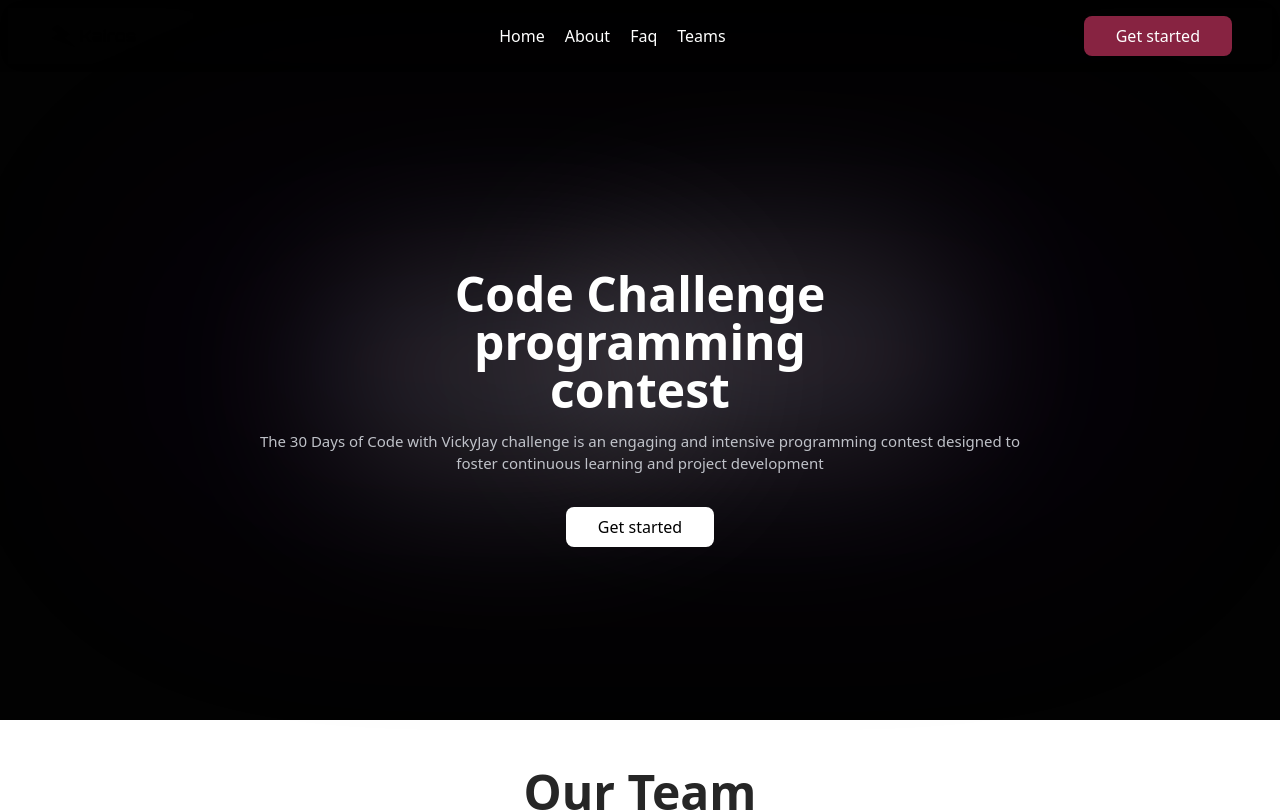
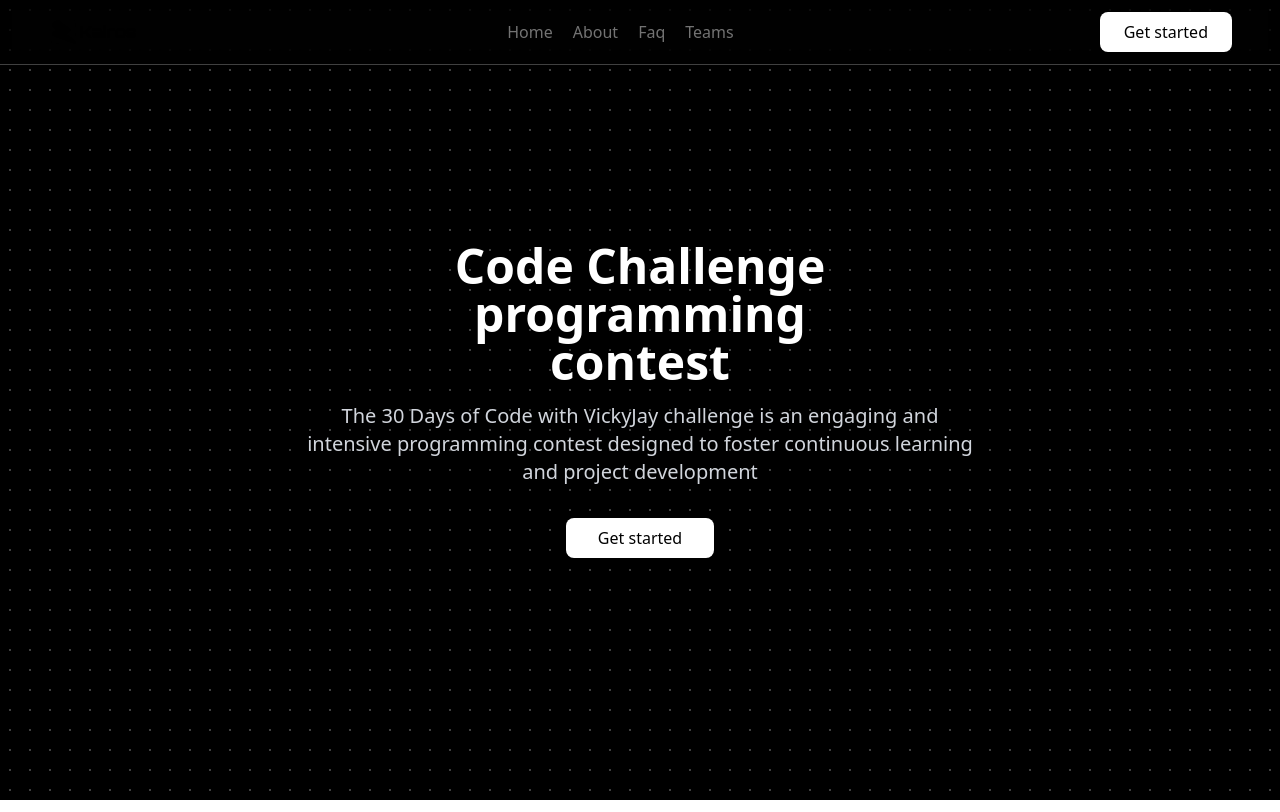
Before and after one commit to skido600/KairosWeb, a Next.js app in the folder kairos-landing/: page / in a window 1280 px wide. Shown: the top 812 px of the page. Built offline with nearby package versions, Linux system fonts and the light colour scheme.

Commit message:
accernity ui in place

```diff
--- a/kairos-landing/components/Hero.tsx
+++ b/kairos-landing/components/Hero.tsx
@@ -1,24 +1,29 @@
 import Button from "./props/Button";
+import { cn } from "@/lib/utils";
+
 function Hero() {
   return (
-    <main className="pt-24 md:pt-36 flex justify-center h-[90vh] text-center items-center bg-[#020202] pb-12 relative z-0">
-      <div className="absolute top-1/2 left-1/2 -translate-x-1/2 -translate-y-1/2 w-[80%] h-[50%] bg-[#1a0033]/30 rounded-full blur-[100px] opacity-60"></div>
-      <div className="absolute top-1/3 right-1/4 w-[30%] h-[30%] bg-white/30 rounded-full blur-[80px] opacity-50"></div>
-      <div className="absolute bottom-1/3 left-1/4 w-[30%] h-[30%] bg-white/30 rounded-full blur-[80px] opacity-50"></div>
-
-      <section className="text-white mx-3 md:px-12 max-w-2xl md:max-w-[70%] relative z-10">
+    <main className="relative z-0 flex h-[50rem] w-full items-center justify-center bg-black">
+      <div
+        className={cn(
+          "absolute inset-0",
+          "[background-size:20px_20px]",
+          "[background-image:radial-gradient(#404040_1px,transparent_1px)]"
+        )}
+      />
+      <section className="relative z-10 text-center max-w-3xl mx-auto px-4">
         <h1 className="text-3xl md:text-4xl lg:text-5xl font-Raleway text-white font-[900] mb-3">
           Code Challenge <br /> programming <br />
           contest
         </h1>
-        <p className="mt-4 text-gray-300/90 text-[15px]">
+        <p className="mt-4 text-gray-300 px-8 text-xl">
           The 30 Days of Code with VickyJay challenge is an engaging and
           intensive programming contest designed to foster continuous learning
           and project development
         </p>
 
         <Button
-          className="bg-white text-black px-8 py-2 rounded-lg mt-8"
+          className="bg-white  px-8 py-2 rounded-lg mt-8"
           name="Get started"
         />
       </section>
--- a/kairos-landing/components/Nav.tsx
+++ b/kairos-landing/components/Nav.tsx
@@ -25,7 +25,7 @@ export function DesktopNav() {
   return (
     <div>
       <section className="relative z-10">
-        <nav className="text-white flex justify-between py-4 bg-black/40 backdrop-blur-md fixed  top-0 right-0 left-0 items-center px-3 md:px-12">
+        <nav className="text-white flex justify-between border-b border-neutral-700 py-3 backdrop-blur-md fixed  top-0 right-0 left-0 items-center px-3 md:px-12">
           <Link href="/">
             <Image
               src="/logo.svg"
@@ -35,7 +35,7 @@ export function DesktopNav() {
               alt="logo"
             />
           </Link>
-          <ul className="md:flex items-center space-x-5 hidden">
+          <ul className="md:flex text-neutral-500 items-center space-x-5 hidden">
             {navigator.map((items, index) => (
               <li key={index}>{items.name}</li>
             ))}
@@ -43,7 +43,7 @@ export function DesktopNav() {
           <div className="space-x-2 md:flex items-center hidden ">
             <Link href="/auth">
               <Button
-                className="bg-[#872341] px-8 py-2 rounded-lg"
+                className="bg-white text-black  px-6 py-2 rounded-lg"
                 name="Get started"
               />
             </Link>
@@ -61,7 +61,7 @@ export function DesktopNav() {
 function MobileNav() {
   return (
     <div className="relative z-50">
-      <nav className="bg-black/40  backdrop-blur-md flex text-center flex-col justify-center top-14 mt-5  mx-3 fixed left-0 right-0 py-5 rounded-2x px-3 my-2 rounded-lg">
+      <nav className="bg-black/40 border border-neutral-700  backdrop-blur-md flex text-center flex-col justify-center top-14 mt-5  mx-3 fixed left-0 right-0 py-5 rounded-2x px-3 my-2 rounded-lg">
         <aside className="text-white">
           <ul className="space-y-8">
             {navigator.map((items, index) => (
--- /dev/null
+++ b/kairos-landing/lib/utils.ts
@@ -0,0 +1,6 @@
+import { ClassValue, clsx } from "clsx";
+import { twMerge } from "tailwind-merge";
+
+export function cn(...inputs: ClassValue[]) {
+  return twMerge(clsx(inputs));
+}
--- a/kairos-landing/package.json
+++ b/kairos-landing/package.json
@@ -10,11 +10,13 @@
   },
   "dependencies": {
     "clsx": "^2.1.1",
+    "motion": "^12.7.4",
     "next": "15.3.0",
     "react": "^19.0.0",
     "react-dom": "^19.0.0",
     "react-icons": "^5.5.0",
-    "react-scroll": "^1.9.3"
+    "react-scroll": "^1.9.3",
+    "tailwind-merge": "^3.2.0"
   },
   "devDependencies": {
     "@eslint/eslintrc": "^3",
```
Also changed, not shown: 1 other file (tests, documents, lock files or other folders).
